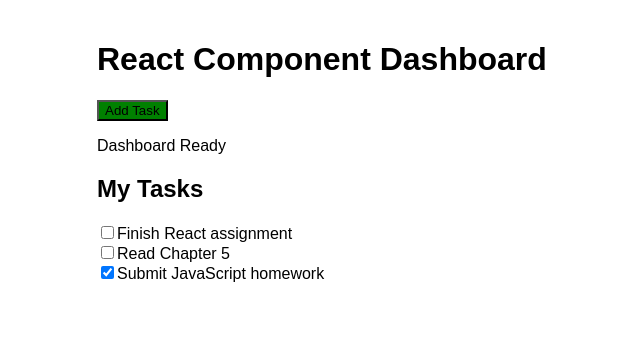
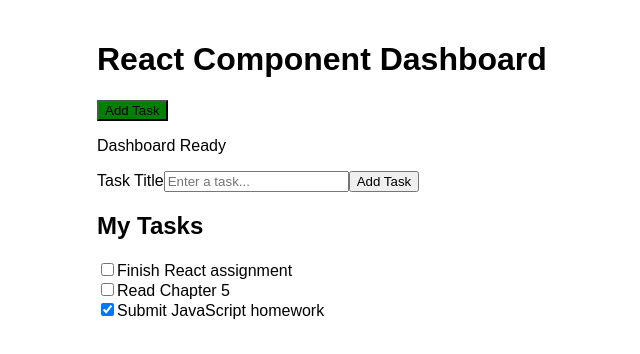
Before and after one commit to ATamez92/react-component-dashboard, a React (Vite) app: page / in a window 1280 px wide. Shown: the top 354 px of the page, without its empty margins (113-753 px from the left). Built offline with nearby package versions, Linux system fonts and the light colour scheme.

Commit message:
Add controlled task form and task creation

```diff
--- a/src/App.jsx
+++ b/src/App.jsx
@@ -2,6 +2,7 @@ import { useState } from 'react'
 import './App.css'
 import Header from './components/Header'
 import TaskList from './components/TaskList'
+import TaskForm from './components/TaskForm'
 
 // App manages shared task state and renders the main components.
 function App() {
@@ -21,9 +22,20 @@ function App() {
   const toggleTask = (id) => {
     setTasks(tasks.map(task =>
       task.id === id
-      ? { ...task, done: !task.done }
-      : task
+        ? { ...task, done: !task.done }
+        : task
     ))
+  }
+
+  // Add a new task to the existing task collection.
+  const addTask = (title) => {
+    const newTask = {
+      id: crypto.randomUUID(),
+      title: title,
+      done: false
+    }
+
+    setTasks(previousTasks => [...previousTasks, newTask])
   }
 
   return (
@@ -35,7 +47,10 @@ function App() {
       {/* Display a message based on the isReady condition. */}
       <p>{isReady ? "Dashboard Ready" : "Dashboard Not Ready"}</p>
 
-      {/* Pass both the task data and the function for updating it. */ }
+      {/* Display the form above the task list. */}
+      <TaskForm addTask={addTask} />
+
+      {/* Pass both the task data and the function for updating it. */}
       <TaskList tasks={tasks} toggleTask={toggleTask} />
 
     </div>
--- /dev/null
+++ b/src/components/TaskForm.jsx
@@ -0,0 +1,43 @@
+import { useState } from 'react'
+
+// Receive the callback used to add tasks to App's state.
+const TaskForm = ({ addTask }) => {
+
+    // Store the current text entered into the form.
+    const [title, setTitle] = useState('')
+
+    // Handle submission without reloading the page.
+    const handleSubmit = (event) => {
+        event.preventDefault()
+
+        // Reject titles that are empty or contain only whitespace.
+        if (title.trim() === '') {
+            return
+        }
+
+        // Add the task to the parent's state and clear the input.
+        addTask(title.trim())
+        setTitle('')
+    }
+
+    return (
+        <form onSubmit={handleSubmit}>
+            <label htmlFor="task-title">Task Title</label>
+
+            {/* Keep the input synchronized with the title state. */}
+            <input
+                type="text"
+                id="task-title"
+                placeholder="Enter a task..."
+                value={title}
+                onChange={(event) => setTitle(event.target.value)}
+            />
+
+            {/* Submit the form using handleSubmit. */}
+            <button type="submit">Add Task</button>
+        </form>
+    )
+}
+
+// Export TaskForm so App can import and display it.
+export default TaskForm
```
